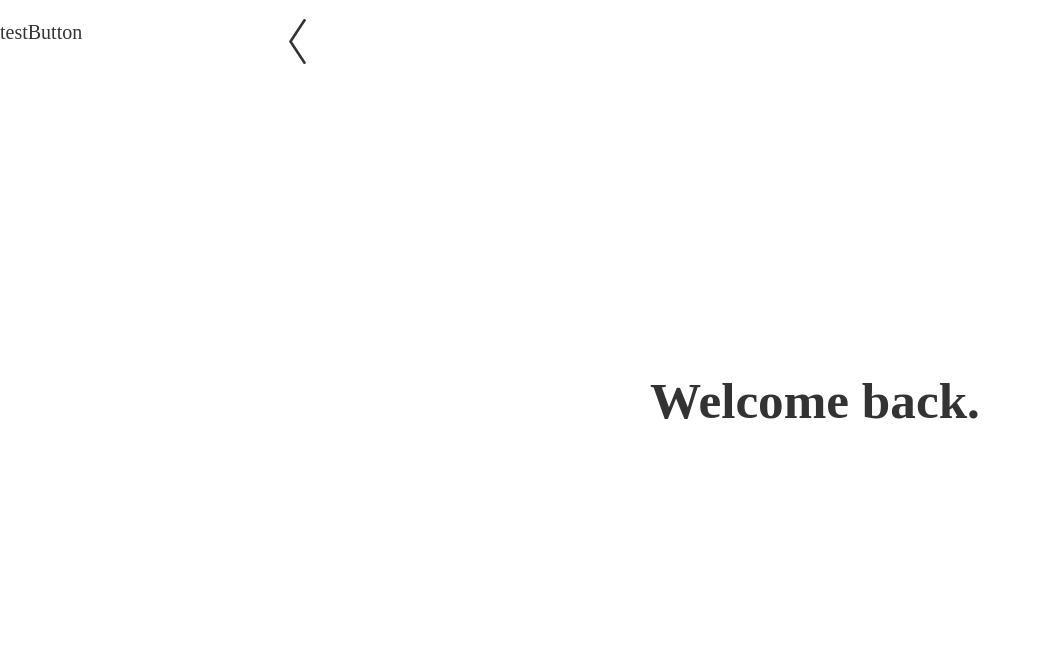
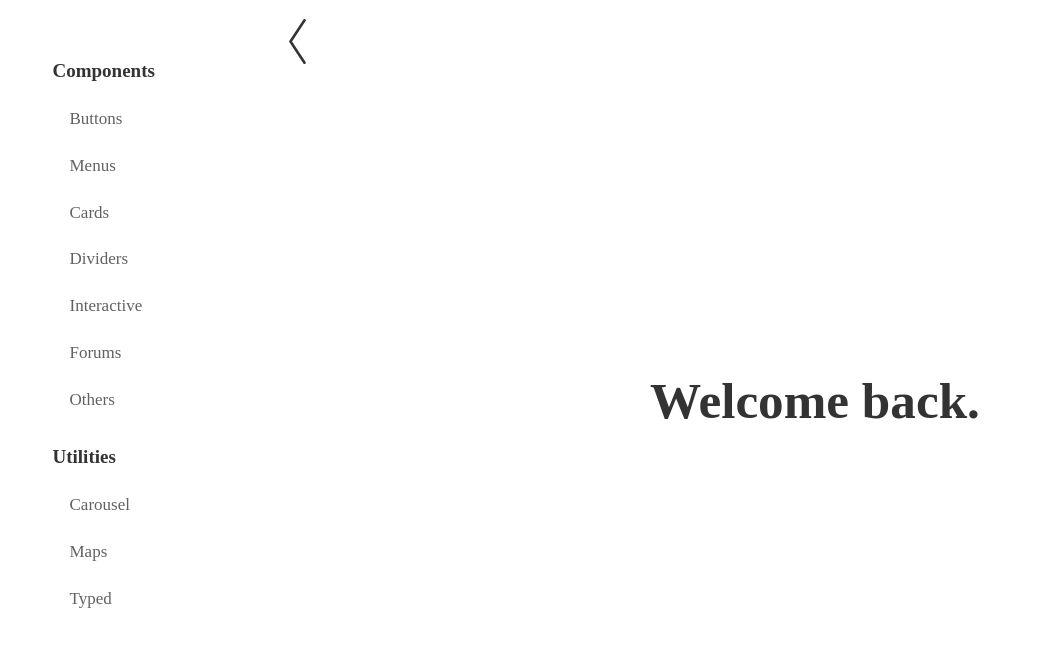
Before and after one commit to r-oland/hooks-lib-docs, a Gatsby site: page / in a window 1280 px wide. Shown: the whole page, without its empty margins (0-1040 px from the left). Built offline with nearby package versions, Linux system fonts and the light colour scheme; Gatsby itself is replaced by a stand-in of ours.

Commit message:
first launch

```diff
--- /dev/null
+++ b/src/Component-groups/ButtonsDropdown.js
@@ -0,0 +1,8 @@
+// Components==============
+import React from "react";
+import Button2 from "../Components/Button2";
+// =========================
+
+export default function ButtonsDropdown() {
+   return <Button2 />;
+}
--- /dev/null
+++ b/src/Component-groups/ButtonsNormal.js
@@ -0,0 +1,8 @@
+// Components==============
+import React from "react";
+import Button1 from "../Components/Button1";
+// =========================
+
+export default function ButtonsNormal() {
+   return <Button1 />;
+}
--- /dev/null
+++ b/src/Components/Button1.js
@@ -0,0 +1,7 @@
+// Components==============
+import React from "react";
+// =========================
+
+export default function Button1() {
+   return <div>Button1</div>;
+}
--- /dev/null
+++ b/src/Components/Button2.js
@@ -0,0 +1,7 @@
+// Components==============
+import React from "react";
+// =========================
+
+export default function Button2() {
+   return <div>Button2</div>;
+}
--- a/src/Components/TestButton.js
+++ /dev/null
@@ -1,15 +0,0 @@
-// Components==============
-import React from "react";
-import styled from "styled-components";
-// =========================
-
-const Test = styled.div`
-   display: flex;
-   justify-content: center;
-   align-items: center;
-   height: 100%;
-`;
-
-export default function TestButton() {
-   return <Test>He I'm a button</Test>;
-}
--- a/src/Nav.js
+++ b/src/Nav.js
@@ -1,8 +1,10 @@
 // Components==============
 import MenuImp from "assets/Menu.inline.svg";
-import React from "react";
+import React, { useState } from "react";
 import styled from "styled-components";
-import TestButton from "./Components/TestButton";
+import ButtonsDropdown from "./Component-groups/ButtonsDropdown";
+import ButtonsNormal from "./Component-groups/ButtonsNormal";
+import { flexUnit } from "./style/Mixins";
 
 // =========================
 
@@ -29,27 +31,205 @@ const Menu = styled(MenuImp)`
    cursor: pointer;
 `;
 
+const TextWrapper = styled.div`
+   padding: 7.5vh 15% 0;
+`;
+
+const S = styled.p`
+   ${flexUnit(2, 14, 15, "vw", "font-size")}
+   padding-left: 2em;
+   margin: 0 0 0.3em;
+   cursor: pointer;
+   color: #616161;
+   color: ${({ category, selected }) =>
+      category === selected ? `black` : `#616161`};
+   font-weight: ${({ category, selected }) =>
+      category === selected ? `600` : `400`};
+`;
+
+const M = styled.p`
+   ${flexUnit(2, 16, 17, "vw", "font-size")}
+   padding-left: 1em;
+   margin: 1.55em 0 0.5em;
+   cursor: pointer;
+   color: ${({ category, selected }) =>
+      category === selected ? `black` : `#616161`};
+   font-weight: ${({ category, selected }) =>
+      category === selected ? `600` : `400`};
+`;
+
+const L = styled.p`
+   ${flexUnit(2, 18, 19, "vw", "font-size")}
+   font-weight: 600;
+   margin: 0;
+`;
+
+const Collapse = styled.div`
+   display: ${({ category, selected }) =>
+      category === selected ? `block` : `none`};
+   transition: 2s;
+`;
+
+const Divider = styled.div`
+   margin: 2em 0 2.25em;
+`;
+
 export default function Nav({
    category,
    setCategory,
    isFoldedOut,
    setIsFoldedOut
 }) {
+   // State
+
+   const [selected, setSelected] = useState(`none`);
+   const [subSelected, setSubSelected] = useState(`none`);
+   console.log(selected);
+
+   // State functions
+
    const fold = () =>
       isFoldedOut === true ? setIsFoldedOut(false) : setIsFoldedOut(true);
 
    const changeCategory = c => setCategory(c);
 
+   const select = category => {
+      setSelected(category);
+   };
+
+   const subSelect = category => {
+      setSubSelected(category);
+   };
+
    return (
       <div>
          <NavWrapper isFoldedOut={isFoldedOut}>
-            <p
-               onClick={() => {
-                  changeCategory(<TestButton />);
-               }}
-            >
-               testButton
-            </p>
+            <TextWrapper>
+               <L>Components</L>
+               <M
+                  onClick={event => {
+                     select(event.target.innerText);
+                  }}
+                  category={`Buttons`}
+                  selected={selected}
+               >
+                  Buttons
+               </M>
+               <Collapse category={`Buttons`} selected={selected}>
+                  <S
+                     onClick={event => {
+                        changeCategory(<ButtonsNormal />);
+                        subSelect(event.target.innerText);
+                     }}
+                     category={`Normal`}
+                     selected={subSelected}
+                  >
+                     Normal
+                  </S>
+                  <S
+                     onClick={event => {
+                        changeCategory(<ButtonsDropdown />);
+                        subSelect(event.target.innerText);
+                     }}
+                     category={`Dropdown`}
+                     selected={subSelected}
+                  >
+                     Dropdown
+                  </S>
+               </Collapse>
+               <M
+                  onClick={event => {
+                     select(event.target.innerText);
+                  }}
+                  category={`Menus`}
+                  selected={selected}
+               >
+                  Menus
+               </M>
+               <Collapse category={`Menus`} selected={selected}></Collapse>
+               <M
+                  onClick={event => {
+                     select(event.target.innerText);
+                  }}
+                  category={`Cards`}
+                  selected={selected}
+               >
+                  Cards
+               </M>
+               <Collapse category={`Cards`} selected={selected}></Collapse>
+               <M
+                  onClick={event => {
+                     select(event.target.innerText);
+                  }}
+                  category={`Dividers`}
+                  selected={selected}
+               >
+                  Dividers
+               </M>
+               <Collapse category={`Dividers`} selected={selected}></Collapse>
+               <M
+                  onClick={event => {
+                     select(event.target.innerText);
+                  }}
+                  category={`Interactive`}
+                  selected={selected}
+               >
+                  Interactive
+               </M>
+               <Collapse
+                  category={`Interactive`}
+                  selected={selected}
+               ></Collapse>
+               <M
+                  onClick={event => {
+                     select(event.target.innerText);
+                  }}
+                  category={`Forums`}
+                  selected={selected}
+               >
+                  Forums
+               </M>
+               <Collapse category={`Forums`} selected={selected}></Collapse>
+               <M
+                  onClick={event => {
+                     select(event.target.innerText);
+                  }}
+                  category={`Others`}
+                  selected={selected}
+               >
+                  Others
+               </M>
+               <Collapse category={`Others`} selected={selected}></Collapse>
+               <Divider />
+               <L>Utilities</L>
+               <M
+                  onClick={event => {
+                     select(event.target.innerText);
+                  }}
+                  category={`Carousel`}
+                  selected={selected}
+               >
+                  Carousel
+               </M>
+               <M
+                  onClick={event => {
+                     select(event.target.innerText);
+                  }}
+                  category={`Maps`}
+                  selected={selected}
+               >
+                  Maps
+               </M>
+               <M
+                  onClick={event => {
+                     select(event.target.innerText);
+                  }}
+                  category={`Typed`}
+                  selected={selected}
+               >
+                  Typed
+               </M>
+            </TextWrapper>
          </NavWrapper>
          <Menu onClick={fold} isfoledout={JSON.stringify(isFoldedOut)} />
       </div>
```
